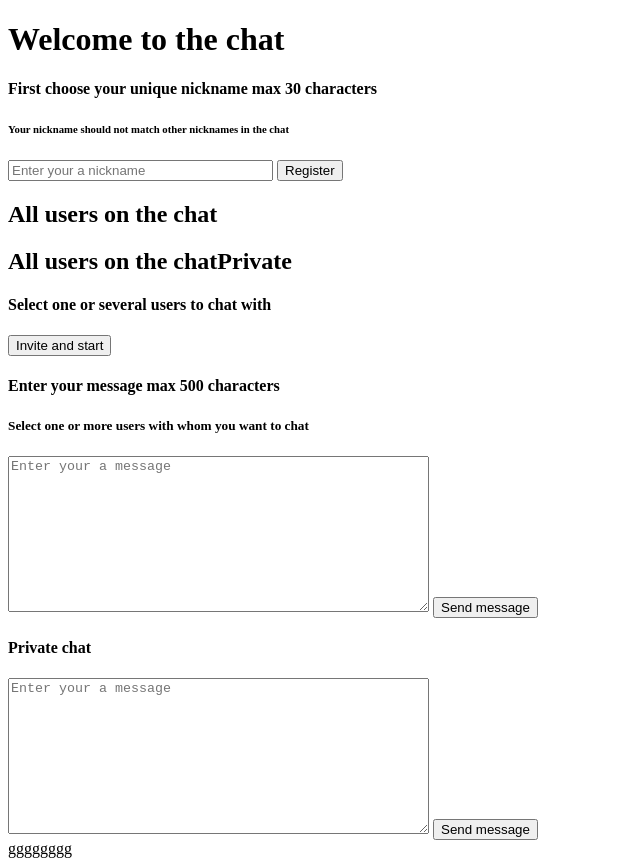
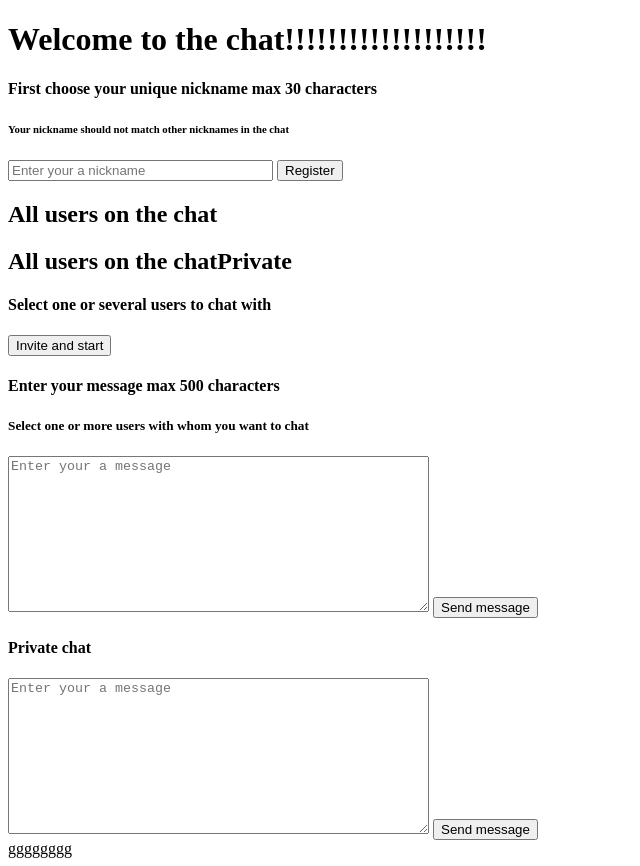
Before and after one commit to esamvera/chatWebSocket, a website: page index.html in a window 1280 px wide. Shown: the whole page, without its empty margins (0-640 px from the left). Drawn offline with Linux system fonts and the light colour scheme.

Commit message:
Update index.html

```diff
--- a/index.html
+++ b/index.html
@@ -7,7 +7,7 @@
 	<!--<link rel="stylesheet" href="styles.css">-->
 </head>
 <body>
-	<h1>Welcome to the chat<h1>
+	<h1>Welcome to the chat!!!!!!!!!!!!!!!!!!!<h1>
 
 	<h4>First choose your unique nickname max 30 characters</h4>
 	<h6>Your nickname should not match other nicknames in the chat</h6>
```
